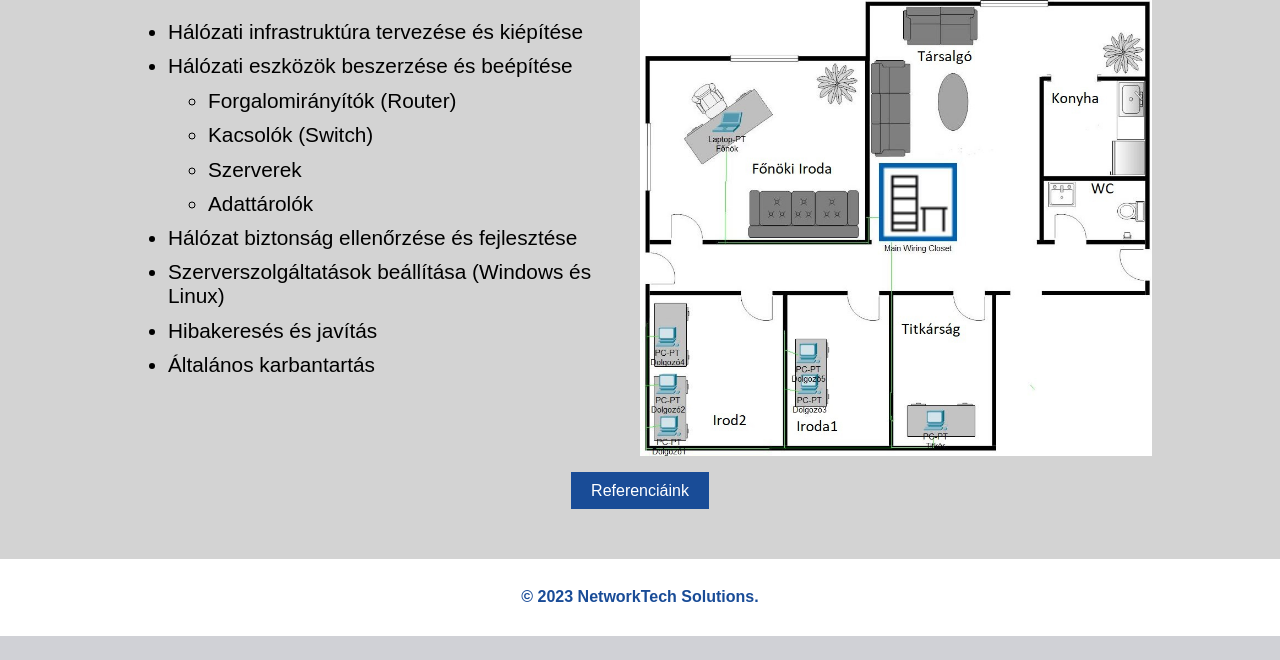
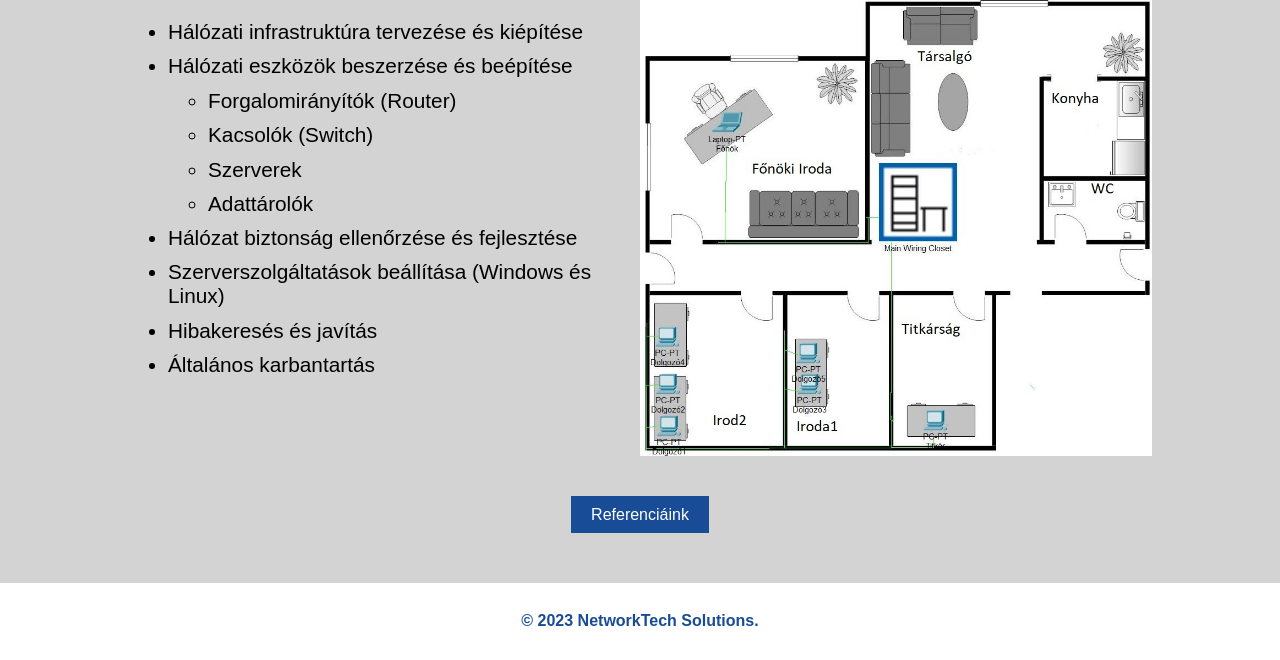
Before and after one commit to smauzer/NetworkTech-Solutions, a Django app: page / in a window 1280 px wide. Shown: the part 1377-2037 px from the top of the page. Before the commit the page ends 2013 px from the top, so only its background shows below. Run offline with Django 4.2, Linux system fonts and the light colour scheme; some web fonts are replaced.

Commit message:
Margó a gomb fölé

```diff
--- a/default/templates/default/index.html
+++ b/default/templates/default/index.html
@@ -68,7 +68,7 @@
                 <img src="{% static 'default/img/referenciák/ref1fizikai.png' %}" alt="Referencia" width="100%">
             </div>
         </div>
-        <div class="text-center">
+        <div class="text-center" style="margin-top: 40px;">
             <a href="{% url 'about_us' %}" class="btn btn-primary">Referenciáink</a>
         </div>
     </section>
```
